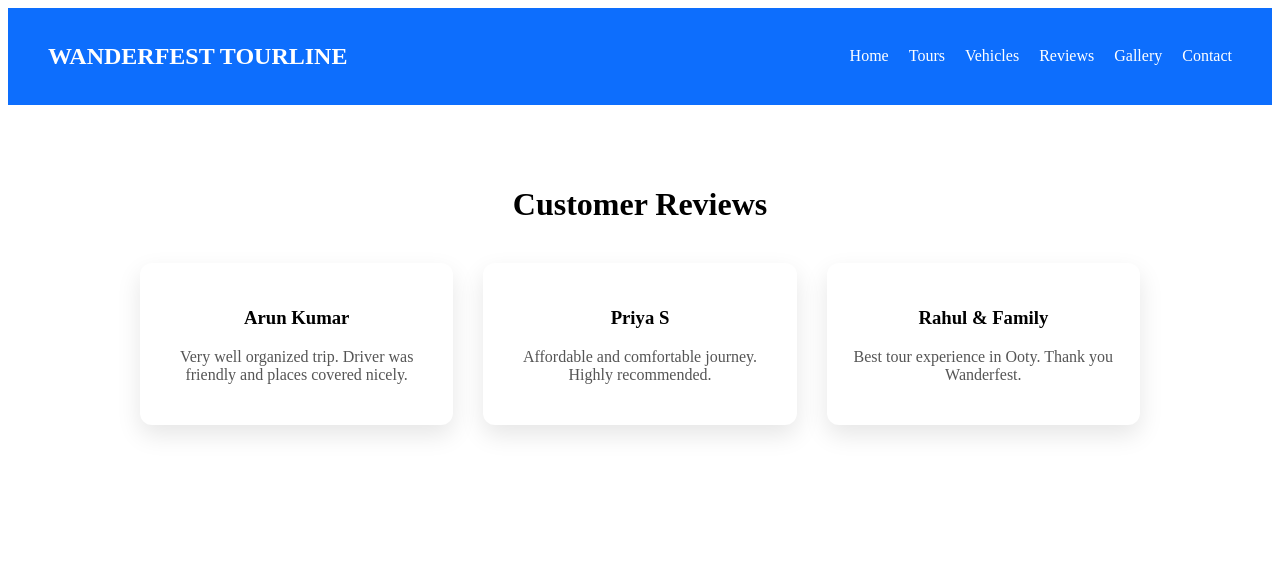
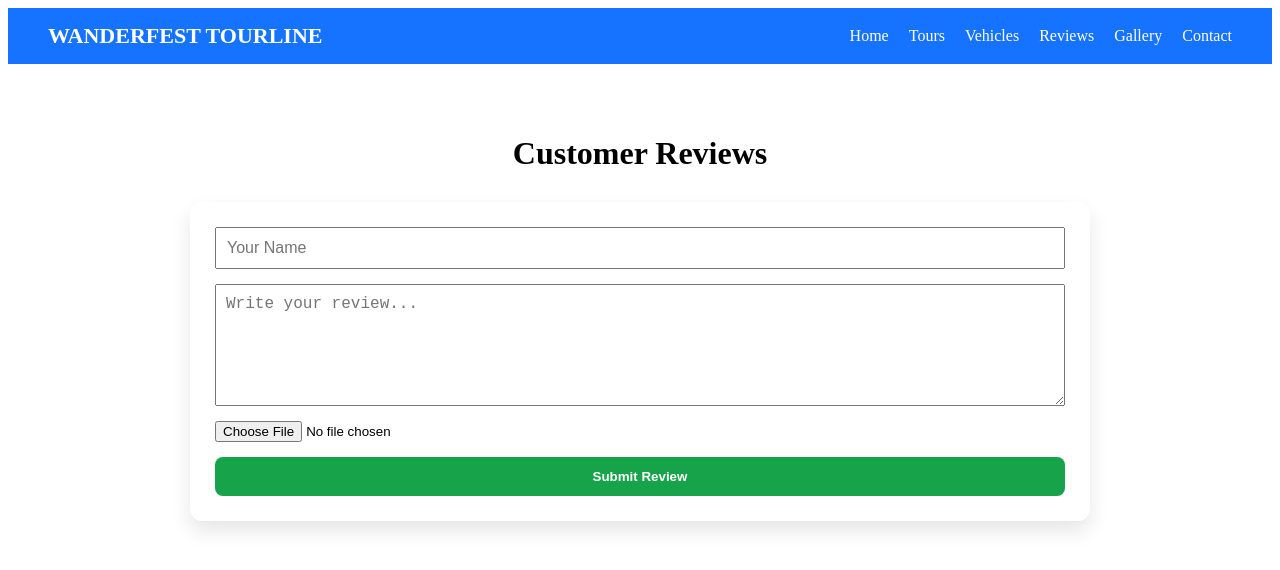
Before and after one commit to ShyamN11/wanderfest-baseline, a React (Vite) app: page /reviews in a window 1280 px wide. Shown: the top 570 px of the page. Built offline with nearby package versions, Linux system fonts and the light colour scheme.

Commit message:
Add customer reviews page with image upload

```diff
--- a/src/components/Navbar.jsx
+++ b/src/components/Navbar.jsx
@@ -2,42 +2,45 @@ import { Link } from "react-router-dom";
 
 function Navbar() {
   return (
-    <nav
-      style={{
-        background: "#0d6efd",
-        padding: "15px 40px",
-        display: "flex",
-        justifyContent: "space-between",
-        alignItems: "center",
-      }}
-    >
-      <h2 style={{ color: "white" }}>WANDERFEST TOURLINE</h2>
+    <nav style={navStyle}>
+      <div style={logoStyle}>WANDERFEST TOURLINE</div>
 
-      <div style={{ display: "flex", gap: "20px" }}>
-        <NavLink to="/">Home</NavLink>
-        <NavLink to="/tours">Tours</NavLink>
-        <NavLink to="/vehicles">Vehicles</NavLink>
-        <NavLink to="/reviews">Reviews</NavLink>
-        <NavLink to="/gallery">Gallery</NavLink>
-        <NavLink to="/contact">Contact</NavLink>
+      <div style={linkContainer}>
+        <Link to="/" style={linkStyle}>Home</Link>
+        <Link to="/tours" style={linkStyle}>Tours</Link>
+        <Link to="/vehicles" style={linkStyle}>Vehicles</Link>
+        <Link to="/reviews" style={linkStyle}>Reviews</Link>
+        <Link to="/gallery" style={linkStyle}>Gallery</Link>
+        <Link to="/contact" style={linkStyle}>Contact</Link>
       </div>
     </nav>
   );
 }
 
-function NavLink({ to, children }) {
-  return (
-    <Link
-      to={to}
-      style={{
-        color: "white",
-        textDecoration: "none",
-        fontWeight: "500",
-      }}
-    >
-      {children}
-    </Link>
-  );
-}
+/* STYLES */
+const navStyle = {
+  display: "flex",
+  justifyContent: "space-between",
+  alignItems: "center",
+  padding: "15px 40px",
+  backgroundColor: "#1673ff",
+  color: "#fff",
+};
+
+const logoStyle = {
+  fontSize: "22px",
+  fontWeight: "bold",
+};
+
+const linkContainer = {
+  display: "flex",
+  gap: "20px",
+};
+
+const linkStyle = {
+  color: "#fff",
+  textDecoration: "none",
+  fontSize: "16px",
+};
 
 export default Navbar;
--- a/src/pages/Reviews.jsx
+++ b/src/pages/Reviews.jsx
@@ -1,24 +1,78 @@
+import { useState } from "react";
+
 function Reviews() {
+  const [reviews, setReviews] = useState([]);
+  const [name, setName] = useState("");
+  const [message, setMessage] = useState("");
+  const [image, setImage] = useState(null);
+
+  const handleSubmit = (e) => {
+    e.preventDefault();
+
+    if (!name || !message) {
+      alert("Please enter name and review");
+      return;
+    }
+
+    const newReview = {
+      name,
+      message,
+      image: image ? URL.createObjectURL(image) : null,
+    };
+
+    setReviews([newReview, ...reviews]);
+    setName("");
+    setMessage("");
+    setImage(null);
+  };
+
   return (
-    <div style={{ padding: "60px 20px", maxWidth: "1000px", margin: "auto" }}>
-      <h1 style={{ textAlign: "center", marginBottom: "40px" }}>
+    <div style={{ maxWidth: "900px", margin: "auto", padding: "50px" }}>
+      <h1 style={{ textAlign: "center", marginBottom: "30px" }}>
         Customer Reviews
       </h1>
 
-      <div
-        style={{
-          display: "grid",
-          gridTemplateColumns: "repeat(auto-fit, minmax(280px, 1fr))",
-          gap: "30px",
-        }}
-      >
+      {/* REVIEW FORM */}
+      <form onSubmit={handleSubmit} style={formStyle}>
+        <input
+          type="text"
+          placeholder="Your Name"
+          value={name}
+          onChange={(e) => setName(e.target.value)}
+          style={inputStyle}
+        />
+
+        <textarea
+          placeholder="Write your review..."
+          value={message}
+          onChange={(e) => setMessage(e.target.value)}
+          style={textareaStyle}
+        />
+
+        <input
+          type="file"
+          accept="image/*"
+          onChange={(e) => setImage(e.target.files[0])}
+        />
+
+        <button type="submit" style={buttonStyle}>
+          Submit Review
+        </button>
+      </form>
+
+      {/* REVIEWS LIST */}
+      <div style={{ marginTop: "40px" }}>
         {reviews.map((r, i) => (
-          <div key={i} style={card}>
+          <div key={i} style={reviewCard}>
             {r.image && (
-              <img src={r.image} alt={r.name} style={img} />
+              <img
+                src={r.image}
+                alt="Customer"
+                style={{ width: "100%", borderRadius: "10px" }}
+              />
             )}
             <h3>{r.name}</h3>
-            <p style={{ color: "#555" }}>{r.text}</p>
+            <p>{r.message}</p>
           </div>
         ))}
       </div>
@@ -26,38 +80,44 @@ function Reviews() {
   );
 }
 
-const reviews = [
-  {
-    name: "Arun Kumar",
-    text: "Very well organized trip. Driver was friendly and places covered nicely.",
-    image: "",
-  },
-  {
-    name: "Priya S",
-    text: "Affordable and comfortable journey. Highly recommended.",
-    image: "",
-  },
-  {
-    name: "Rahul & Family",
-    text: "Best tour experience in Ooty. Thank you Wanderfest.",
-    image: "",
-  },
-];
-
-const card = {
+/* STYLES */
+const formStyle = {
+  display: "flex",
+  flexDirection: "column",
+  gap: "15px",
   background: "#fff",
   padding: "25px",
   borderRadius: "12px",
-  textAlign: "center",
-  boxShadow: "0 10px 25px rgba(0,0,0,0.1)",
+  boxShadow: "0 10px 20px rgba(0,0,0,0.1)",
 };
 
-const img = {
-  width: "80px",
-  height: "80px",
-  borderRadius: "50%",
-  objectFit: "cover",
-  marginBottom: "10px",
+const inputStyle = {
+  padding: "10px",
+  fontSize: "16px",
+};
+
+const textareaStyle = {
+  padding: "10px",
+  fontSize: "16px",
+  minHeight: "100px",
+};
+
+const buttonStyle = {
+  background: "#16a34a",
+  color: "#fff",
+  padding: "12px",
+  border: "none",
+  borderRadius: "8px",
+  cursor: "pointer",
+  fontWeight: "bold",
+};
+
+const reviewCard = {
+  background: "#fff",
+  padding: "20px",
+  marginBottom: "20px",
+  borderRadius: "12px",
+  boxShadow: "0 5px 15px rgba(0,0,0,0.1)",
 };
 
 export default Reviews;
```
